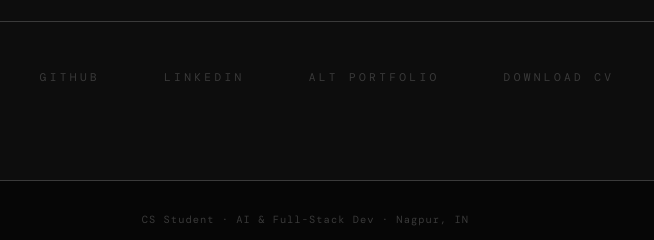
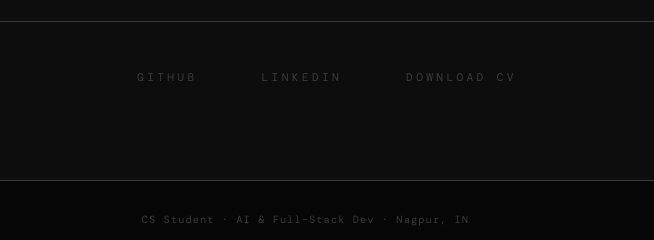
Before and after one commit to ayn-png/PRTFOLIO, a plain HTML site: page index.html in a window 1280 px wide. Shown: the part 4688-4928 px from the top of the page, 313-967 px from the left. Drawn offline with nearby package versions, Linux system fonts and the light colour scheme; a web font is replaced by a local one.

Commit message:
Update contact links in index.html

```diff
--- a/index.html
+++ b/index.html
@@ -675,10 +675,9 @@ footer { display: flex; justify-content: space-between; align-items: center; pad
     <span>Say Hello</span><span class="cta-arrow">↗</span>
   </button>
   <div class="contact-links reveal">
-    <a href="https://github.com/" target="_blank" class="contact-link">GitHub</a>
-    <a href="https://linkedin.com/" target="_blank" class="contact-link">LinkedIn</a>
-    <a href="https://aynport.vercel.app/" target="_blank" class="contact-link">Alt Portfolio</a>
-    <a href="/assets/img/My resume.pdf" target="_blank" class="contact-link">Download CV</a>
+    <a href="https://github.com/ayn-png/" target="_blank" class="contact-link">GitHub</a>
+    <a href="https://www.linkedin.com/in/ayan-aalam-518a1b2b5/" target="_blank" class="contact-link">LinkedIn</a>
+    <a href="https://drive.google.com/file/d/12w36p3Bbz6S8wkWekqHLfTL-Jou9j3wJ/view?usp=drive_link" target="_blank" class="contact-link">Download CV</a>
   </div>
 </section>
 
```
